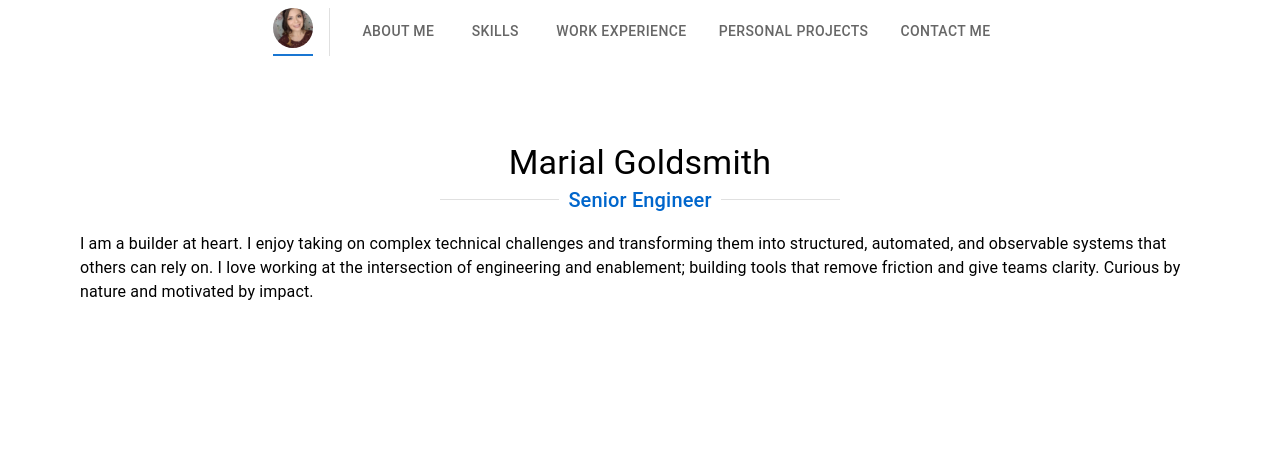
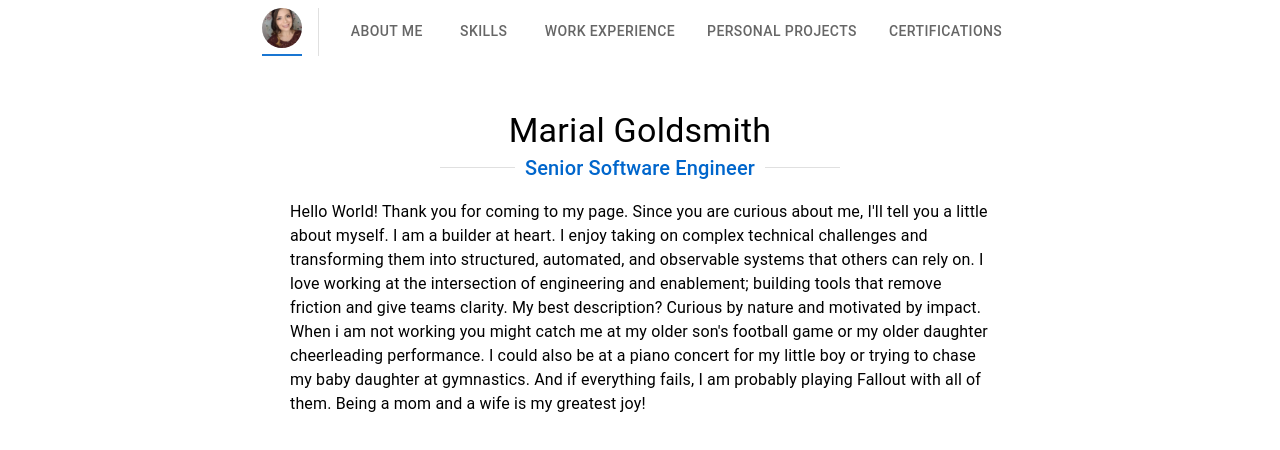
Before and after one commit to marialgoldsmith001/literate-pancake, a React (Vite) app: page / in a window 1280 px wide. Shown: the top 450 px of the page. Built offline with nearby package versions, Linux system fonts and the light colour scheme.

Commit message:
looking better like this

```diff
--- a/public/aboutme.json
+++ b/public/aboutme.json
@@ -1,7 +1,7 @@
 {
     "name" : "Marial Goldsmith",
-    "title" : "Senior Engineer",
+    "title" : "Senior Software Engineer",
     "email" : "marial.goldsmith@gmail.com",
     "github" : "https://github.com/marialgoldsmith001",
-    "description" : "I am a builder at heart. I enjoy taking on complex technical challenges and transforming them into structured, automated, and observable systems that others can rely on. I love working at the intersection of engineering and enablement; building tools that remove friction and give teams clarity. Curious by nature and motivated by impact."
+"description" : "Hello World! Thank you for coming to my page. Since you are curious about me, I'll tell you a little about myself. I am a builder at heart. I enjoy taking on complex technical challenges and transforming them into structured, automated, and observable systems that others can rely on. I love working at the intersection of engineering and enablement; building tools that remove friction and give teams clarity. My best description? Curious by nature and motivated by impact. When i am not working you might catch me at my older son's football game or my older daughter cheerleading performance. I could also be at a piano concert for my little boy or trying to chase my baby daughter at gymnastics. And if everything fails, I am probably playing Fallout with all of them. Being a mom and a wife is my greatest joy!"
 }
--- a/src/components/AboutMe.jsx
+++ b/src/components/AboutMe.jsx
@@ -7,10 +7,10 @@ function AboutMe() {
         fetch("aboutme.json").then(response => response.json()).then(data => setHeaderTitle(data))
     },[]);
     return (
-        <Box sx={{display: 'flex', flexDirection: 'column', alignItems: 'center', justifyContent: 'center', height: '100%'}}>
+        <Box sx={{marginTop: 5, display: 'flex', flexDirection: 'column', alignItems: 'center', justifyContent: 'center', height: '100%'}}>
             <Typography variant="h4">{headerTitle.name}</Typography>
             <Divider sx={{ width: 400, color: '#0066CC' }}><Typography variant="h6">{headerTitle.title}</Typography></Divider>
-            <Typography variant="body1" sx={{ p: 2 }}>{headerTitle.description}</Typography>
+            <Typography variant="body1" sx={{ p: 2, maxWidth: 700 }}>{headerTitle.description}</Typography>
         </Box>
     );
 }
--- a/src/components/Navbar.jsx
+++ b/src/components/Navbar.jsx
@@ -21,7 +21,7 @@ function Navbar() {
         <Tab label="Skills" onClick={() => navigate("/skills")} />
         <Tab label="Work Experience" onClick={() => navigate("/workexperience")}/>
         <Tab label="Personal Projects" />
-        <Tab label="Contact Me" />
+        <Tab label="Certifications" />
       </Tabs>
     </Box>
   );
--- a/src/components/WorkExperience.jsx
+++ b/src/components/WorkExperience.jsx
@@ -7,15 +7,15 @@ function WorkExperience() {
         fetch("workexperience.json").then(response => response.json()).then(data => setWorkExperience(data))
     },[]);
     return (
-        <Grid size={{ sm: 12, md: 6}} sx={{marginTop: 5, marginLeft: 'auto', marginRight: 'auto'}}>
+        <Grid size={{ sm: 12, md: 6}} sx={{marginTop: 5, display: 'flex', flexDirection: 'column', alignItems: 'center', justifyContent: 'center'}}>
             {workExperience.map((experience, index) => (
-                <Box key={index} sx={{ mb: 4 }}>
+                <Box key={index} sx={{ mb: 3 }}>
                     <Typography variant="h6">{experience.company}</Typography>
                     <Typography variant="subtitle1">{experience.position}</Typography>
                     <Typography variant="caption">{experience["service-period"]}</Typography>
                     <Divider sx={{ width: 600, color: '#0066CC' }} />
                     {experience.description.map((desc, index) => (
-                    <List key={index} sx={{ listStyleType: 'disc', pl: 4 }}>
+                    <List key={index} sx={{ listStyleType: 'disc', pl: 4, maxWidth: 700 }}>
                         <Typography variant="body2">- {desc}</Typography>
                     </List>
                      ))}
```
